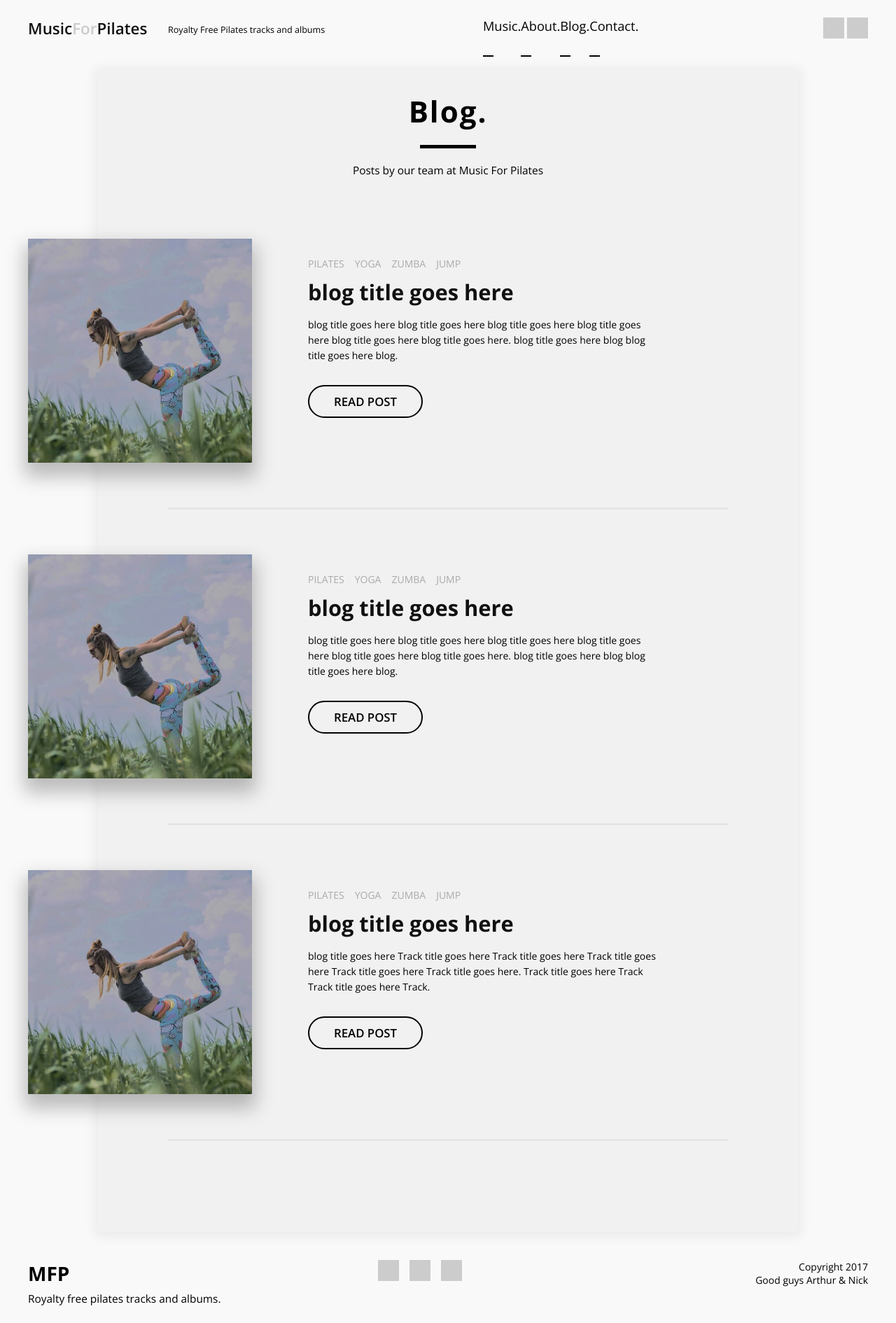
After one commit to knick0969/musicforpilates, a PHP site: page /blog.php in a window 1280 px wide. The commit adds this page. Shown: the whole page at 70% size. Run offline with PHP 8.4, Linux system fonts and the light colour scheme; some libraries are stand-ins or nearby versions.

Commit message:
blog listing page and blog read page

```diff
--- /dev/null
+++ b/blog.php
@@ -0,0 +1,79 @@
+<!DOCTYPE HTML>
+<html>
+<head>
+	<meta charset="UTF-8">
+	<title>Music For Pilates | Royalty Free Music for Pilates</title>
+	<?php include('includes/head.php'); ?>
+    <script src="http://w.soundcloud.com/player/api.js"></script>
+
+</head>
+<body>
+	<?php include('includes/header.php'); ?>
+
+	<section class="internalPage blogPage">
+		<div class="greyBackground">
+			<div class="sectionTitle container">
+					<h1 class="titleh1">Blog.</h1>
+					<div class="line"></div>
+					<p class="sectionText">Posts by our team at Music For Pilates</p>
+				</div>
+			<article class="blog">
+				<figure class="blogImg" id="">
+					<img src="assets/img/pilates1.jpg" class="overlayImg">
+				</figure>
+				<div class="blogInfo">
+					<p class="blogTags">
+						<span><a href="#">pilates</a></span>
+						<span><a href="#">yoga</a></span>
+						<span><a href="#">zumba</a></span>
+						<span><a href="#">jump</a></span>
+					</p>
+					<p class="blogTitle">blog title goes here</p>
+					<p class="blogDescription">blog title goes here blog title goes here blog title goes here blog title goes here blog title goes here blog title goes here. blog title goes here blog blog title goes here blog.</p>
+					<a href="blog-post-read.php" class="cta blackCta play">READ POST</a>
+				</div>
+			</article>
+			<div class="divider"></div>
+			<article class="blog">
+				<figure class="blogImg" id="">
+					<img src="assets/img/pilates1.jpg" class="overlayImg">
+				</figure>
+				<div class="blogInfo">
+					<p class="blogTags">
+						<span><a href="#">pilates</a></span>
+						<span><a href="#">yoga</a></span>
+						<span><a href="#">zumba</a></span>
+						<span><a href="#">jump</a></span>
+					</p>
+					<p class="blogTitle">blog title goes here</p>
+					<p class="blogDescription">blog title goes here blog title goes here blog title goes here blog title goes here blog title goes here blog title goes here. blog title goes here blog blog title goes here blog.</p>
+					<a href="blog-post-read.php" class="cta blackCta play">READ POST</a>
+				</div>
+			</article>
+			<div class="divider"></div>
+			<article class="blog">
+				<figure class="blogImg" id="">
+					<img src="assets/img/pilates1.jpg" class="overlayImg">
+				</figure>
+				<div class="blogInfo">
+					<p class="blogTags">
+						<span><a href="#">pilates</a></span>
+						<span><a href="#">yoga</a></span>
+						<span><a href="#">zumba</a></span>
+						<span><a href="#">jump</a></span>
+					</p>
+					<p class="blogTitle">blog title goes here</p>
+					<p class="blogDescription">blog title goes here Track title goes here Track title goes here Track title goes here Track title goes here Track title goes here. Track title goes here Track Track title goes here Track.</p>
+					<a href="blog-post-read.php" class="cta blackCta play">READ POST</a>
+				</div>
+			</article>
+			<div class="divider"></div>
+
+
+		</div>
+	</section>
+
+	<?php include('includes/footer.php'); ?>
+
+</body>
+</html>
--- a/css/main.css
+++ b/css/main.css
@@ -1040,6 +1040,142 @@ body {
   display: block;
   clear: both;
 }
+.blogPage:after {
+  content: " ";
+  display: block;
+  clear: both;
+}
+.blogPage .blog {
+  position: relative;
+}
+.blogPage .blog:after {
+  content: " ";
+  display: block;
+  clear: both;
+}
+.blogPage .blog .blogImg {
+  height: 320px;
+  width: 320px;
+  float: left;
+  position: relative;
+  -webkit-box-shadow: 0px 15px 25px 5px rgba(0, 0, 0, 0.25);
+  -moz-box-shadow: 0px 15px 25px 5px rgba(0, 0, 0, 0.25);
+  box-shadow: 0px 15px 25px 5px rgba(0, 0, 0, 0.25);
+  behavior: url(../htc/pie.htc);
+  zoom: 1;
+  margin-left: -100px;
+  margin-right: 80px;
+  overflow: hidden;
+}
+.blogPage .blog .blogImg img {
+  height: auto;
+  width: 100%;
+}
+.blogPage .blog .blogInfo {
+  height: auto;
+  width: 60%;
+  float: left;
+  padding-top: 40px;
+}
+.blogPage .blog .blogInfo:after {
+  content: " ";
+  display: block;
+  clear: both;
+}
+.blogPage .blog .blogInfo .blogTags {
+  font-size: .85em;
+  text-transform: uppercase;
+  margin-bottom: 10px;
+}
+.blogPage .blog .blogInfo .blogTags span {
+  float: left;
+  -webkit-transition: all 0.2s ease-in-out;
+  -moz-transition: all 0.2s ease-in-out;
+  -o-transition: all 0.2s ease-in-out;
+  transition: all 0.2s ease-in-out;
+  margin-right: 15px;
+  color: #AAA;
+}
+.blogPage .blog .blogInfo .blogTags span:hover {
+  -webkit-transition: all 0.2s ease-in-out;
+  -moz-transition: all 0.2s ease-in-out;
+  -o-transition: all 0.2s ease-in-out;
+  transition: all 0.2s ease-in-out;
+  color: #333;
+}
+.blogPage .blog .blogInfo .blogTitle {
+  font-weight: bolder;
+  font-weight: 700;
+  font-size: 2.2em;
+  color: #111;
+  margin-bottom: 15px;
+  margin-right: 20px;
+}
+.blogPage .blog .blogInfo .blogDescription {
+  padding-right: 100px;
+  margin-bottom: 30px;
+  line-height: 1.6em;
+}
+.blogPage .blog .blogInfo .cta {
+  margin-right: 20px;
+}
+.blogPage .blog .blogInfo .listening {
+  background-color: #000;
+  color: #FFF;
+}
+.blogPage .blog .price {
+  font-size: 1em;
+}
+.blogPage .blog .aud {
+  font-size: .7em;
+}
+.blogPage .divider {
+  height: 3px;
+  width: 80%;
+  margin: 0 auto;
+  background-color: rgba(0, 0, 0, 0.05);
+  margin-top: 50px;
+  margin-bottom: 50px;
+}
+.blogPage .divider:after {
+  content: " ";
+  display: block;
+  clear: both;
+}
+.postPage:after {
+  content: " ";
+  display: block;
+  clear: both;
+}
+.postPage .blogPost {
+  font-size: 1.2em;
+  line-height: 1.6em;
+}
+.postPage .blogPost:after {
+  content: " ";
+  display: block;
+  clear: both;
+}
+.postPage .blogPost .blogImg {
+  height: 320px;
+  width: 320px;
+  float: left;
+  position: relative;
+  -webkit-box-shadow: 0px 15px 25px 5px rgba(0, 0, 0, 0.25);
+  -moz-box-shadow: 0px 15px 25px 5px rgba(0, 0, 0, 0.25);
+  box-shadow: 0px 15px 25px 5px rgba(0, 0, 0, 0.25);
+  behavior: url(../htc/pie.htc);
+  zoom: 1;
+  margin-left: -100px;
+  margin-right: 80px;
+  overflow: hidden;
+}
+.postPage .blogPost p {
+  height: auto;
+  width: 70%;
+  margin: 0 auto;
+  margin-bottom: 15px;
+}
 .aboutPage .aboutText {
   margin-bottom: 100px;
 }
--- a/less/main.less
+++ b/less/main.less
@@ -553,6 +553,100 @@ body{
 	}
 }
 
+//BLOG List page
+.blogPage{
+	.clr();
+	.blog{
+		.relative();
+		.clr();
+		.blogImg{
+			.dim(320px, 320px);
+			.fleft();
+			.relative();
+			.box-shadow(0px 15px 25px 5px rgba(0, 0, 0, 0.25));
+			margin-left: -100px;
+			margin-right: 80px;
+			overflow: hidden;
+			img{ .dim(100%); }
+		}
+		.blogInfo{
+			.dim(60%);
+			.clr();
+			.fleft();
+			padding-top: 40px;
+			.blogTags{
+				font-size: .85em;
+				text-transform: uppercase;
+				margin-bottom: 10px;
+				span{
+					.fleft();
+					.transition(.2s);
+					margin-right: 15px;
+					color: #AAA;
+					&:hover{
+						.transition(.2s);
+						color: #333;
+					}
+				}
+			}
+			.blogTitle{
+				.bold();
+				font-size: 2.2em;
+				color: #111;
+				margin-bottom: 15px;
+				margin-right: 20px;
+			}
+			.blogDescription{
+				padding-right: 100px;
+				margin-bottom: 30px;
+				line-height: 1.6em;
+			}
+			.cta{
+				margin-right: 20px;
+			}
+			.listening{
+				background-color: #000;
+				color: #FFF;
+			}
+		}
+		.price{
+			font-size: 1em;
+		}
+		.aud{
+			font-size: .7em;
+		}
+	}
+	.divider{
+		.dim(80%, 3px);
+		.clr();
+		margin: 0 auto;
+		background-color: rgba(0, 0, 0, 0.05);
+		margin-top: 50px;
+		margin-bottom: 50px;
+	}
+}
+.postPage{
+	.clr();
+	.blogPost{
+		.clr();
+		font-size: 1.2em;
+		line-height: 1.6em;
+		.blogImg{
+			.dim(320px, 320px);
+			.fleft();
+			.relative();
+			.box-shadow(0px 15px 25px 5px rgba(0, 0, 0, 0.25));
+			margin-left: -100px;
+			margin-right: 80px;
+			overflow: hidden;
+		}
+		p{
+			.dim(70%);
+			margin: 0 auto;
+			margin-bottom: 15px;
+		}
+	}
+}
 
 
 //ABOUT PAGE
```
Also changed, not shown: blog-post-read.php (added, +35 -0 lines), css/main.min.css.
